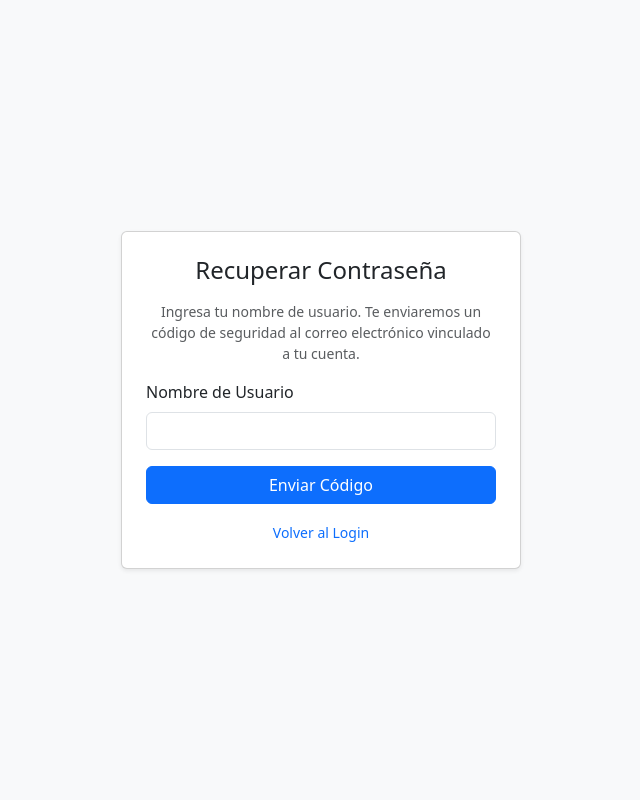
After one commit to jpmax-c/Sistema_LIIP_WEB, a Flask app: page /forgot_password in a window 1280 px wide. The commit adds this page. Shown: the whole page, without its empty margins (319-959 px from the left). Run offline with Flask 3, Linux system fonts and the light colour scheme.

Commit message:
Actualización

```diff
--- a/app.py
+++ b/app.py
@@ -4,6 +4,10 @@ from datetime import datetime
 import pandas as pd
 import io
 import random
+import smtplib
+from email.mime.text import MIMEText
+from email.mime.multipart import MIMEMultipart
+
 
 app = Flask(__name__)
 app.secret_key = "CONCEPTS_SECRET_KEY_PROTOTIPADO" # Cambia por una clave segura en producción
@@ -514,6 +518,118 @@ def importar_usuarios_excel():
 
     return redirect(url_for('admin_users'))
 
+# CONFIGURACIÓN SMTP (Reemplaza con tus credenciales reales o variables de entorno)
+SMTP_SERVER = "smtp.gmail.com"
+SMTP_PORT = 587
+SMTP_USER = "pjallauca@espe.edu.ec"  # Tu correo institucional completo
+SMTP_PASSWORD = "tavsboavbchhvqxt" # Las 16 letras que debes generar
+
+def enviar_correo_codigo(correo_destino, codigo):
+    try:
+        msg = MIMEMultipart()
+        msg['From'] = SMTP_USER
+        msg['To'] = correo_destino
+        msg['Subject'] = "Código de Recuperación - Laboratorio CONCEPTS"
+
+        cuerpo = f"""
+        <html>
+        <body>
+            <h2>Recuperación de Contraseña</h2>
+            <p>Has solicitado restablecer tu contraseña para el sistema del Laboratorio de Ingeniería Inversa y Prototipado CONCEPTS.</p>
+            <p>Tu código de verificación temporal es:</p>
+            <h1 style='color: #007bff;'>{codigo}</h1>
+            <p>Este código vencerá al cerrar la ventana de recuperación.</p>
+        </body>
+        </html>
+        """
+        msg.attach(MIMEText(cuerpo, 'html'))
+
+        server = smtplib.SMTP(SMTP_SERVER, SMTP_PORT)
+        server.starttls()
+        server.login(SMTP_USER, SMTP_PASSWORD)
+        server.sendmail(SMTP_USER, correo_destino, msg.as_string())
+        server.quit()
+        return True
+    except Exception as e:
+        print(f"Error enviando correo: {e}")
+        return False
+
+# RUTA: Solicitar Código
+@app.route('/forgot_password', methods=['GET', 'POST'])
+def forgot_password():
+    if request.method == 'POST':
+        username = request.form.get('username', '').strip()
+
+        conn = get_connection()
+        cursor = conn.cursor()
+        cursor.execute("SELECT correo FROM usuarios WHERE username = ?", (username,))
+        result = cursor.fetchone()
+        conn.close()
+
+        if result and result[0]:
+            correo = result[0]
+            codigo = str(random.randint(100000, 999999))
+            session['recovery_code'] = codigo
+            session['recovery_user'] = username
+
+            if enviar_correo_codigo(correo, codigo):
+                flash(f"Se ha enviado un código de verificación al correo asociado: {correo[:3]}***{correo[correo.find('@'):]}", "info")
+                return redirect(url_for('verify_code'))
+            else:
+                flash("Error al enviar el correo. Por favor, contacta al administrador.", "danger")
+        else:
+            flash("El usuario ingresado no existe o no cuenta con un correo registrado.", "warning")
+
+    return render_template('forgot_password.html')
+
+# RUTA: Verificar Código
+@app.route('/verify_code', methods=['GET', 'POST'])
+def verify_code():
+    if 'recovery_user' not in session or 'recovery_code' not in session:
+        return redirect(url_for('login'))
+
+    if request.method == 'POST':
+        codigo_ingresado = request.form.get('codigo', '').strip()
+
+        if codigo_ingresado == session.get('recovery_code'):
+            session['code_verified'] = True
+            return redirect(url_for('reset_password'))
+        else:
+            flash("El código de verificación es incorrecto.", "danger")
+
+    return render_template('verify_code.html')
+
+# RUTA: Restablecer Contraseña
+@app.route('/reset_password', methods=['GET', 'POST'])
+def reset_password():
+    if not session.get('code_verified'):
+        return redirect(url_for('login'))
+
+    if request.method == 'POST':
+        nueva_pass = request.form.get('password', '').strip()
+        confirm_pass = request.form.get('confirm_password', '').strip()
+
+        if nueva_pass != confirm_pass:
+            flash("Las contraseñas no coinciden.", "warning")
+            return redirect(url_for('reset_password'))
+
+        username = session.get('recovery_user')
+
+        conn = get_connection()
+        cursor = conn.cursor()
+
+        from database import DATABASE_URL
+        param_style = "%s" if DATABASE_URL else "?"
+
+        cursor.execute(f"UPDATE usuarios SET password = {param_style} WHERE username = {param_style}", (hash_password(nueva_pass), username))
+        conn.commit()
+        conn.close()
+
+        session.clear()
+        flash("Contraseña actualizada con éxito. Ya puedes iniciar sesión.", "success")
+        return redirect(url_for('login'))
+
+    return render_template('reset_password.html')
 
 if __name__ == '__main__':
     app.run(debug=True)
--- /dev/null
+++ b/templates/forgot_password.html
@@ -0,0 +1,33 @@
+<!DOCTYPE html>
+<html lang="es">
+<head>
+    <meta charset="UTF-8">
+    <title>Recuperar Contraseña</title>
+    <link rel="stylesheet" href="https://cdn.jsdelivr.net/npm/bootstrap@5.3.0/dist/css/bootstrap.min.css">
+</head>
+<body class="bg-light d-flex align-items-center justify-content-center" style="height: 100vh;">
+    <div class="card shadow-sm p-4" style="max-width: 400px; width: 100%;">
+        <h4 class="text-center mb-3">Recuperar Contraseña</h4>
+        <p class="text-muted text-center small">Ingresa tu nombre de usuario. Te enviaremos un código de seguridad al correo electrónico vinculado a tu cuenta.</p>
+
+        {% with messages = get_flashed_messages(with_categories=true) %}
+            {% if messages %}
+                {% for category, message in messages %}
+                    <div class="alert alert-{{ category }} p-2 small">{{ message }}</div>
+                {% endfor %}
+            {% endif %}
+        {% endwith %}
+
+        <form action="/forgot_password" method="POST">
+            <div class="mb-3">
+                <label for="username" class="form-label">Nombre de Usuario</label>
+                <input type="text" class="form-control" id="username" name="username" required>
+            </div>
+            <button type="submit" class="btn btn-primary w-100">Enviar Código</button>
+            <div class="text-center mt-3">
+                <a href="/" class="small text-decoration-none">Volver al Login</a>
+            </div>
+        </form>
+    </div>
+</body>
+</html>
--- a/templates/login.html
+++ b/templates/login.html
@@ -46,6 +46,11 @@
           {% endif %}
         {% endwith %}
 
+
+        <div class="text-center mt-3">
+            <p class="mb-1"><a href="/forgot_password" class="text-decoration-none">¿Olvidaste tu contraseña?</a></p>
+            <a href="/register" class="text-decoration-none">¿No tienes cuenta? Regístrate aquí</a>
+        </div>
         <div class="container">
             <h1 class="lbl-welcome">Registro de uso de equipos</h1>
             <div class="lbl-subtitle-lab">Laboratorio de Ingeniería Inversa y Prototipado CONCEPTS</div>
```
Also changed, not shown: templates/reset_password.html (added, +33 -0 lines), templates/verify_code.html (added, +29 -0 lines).
